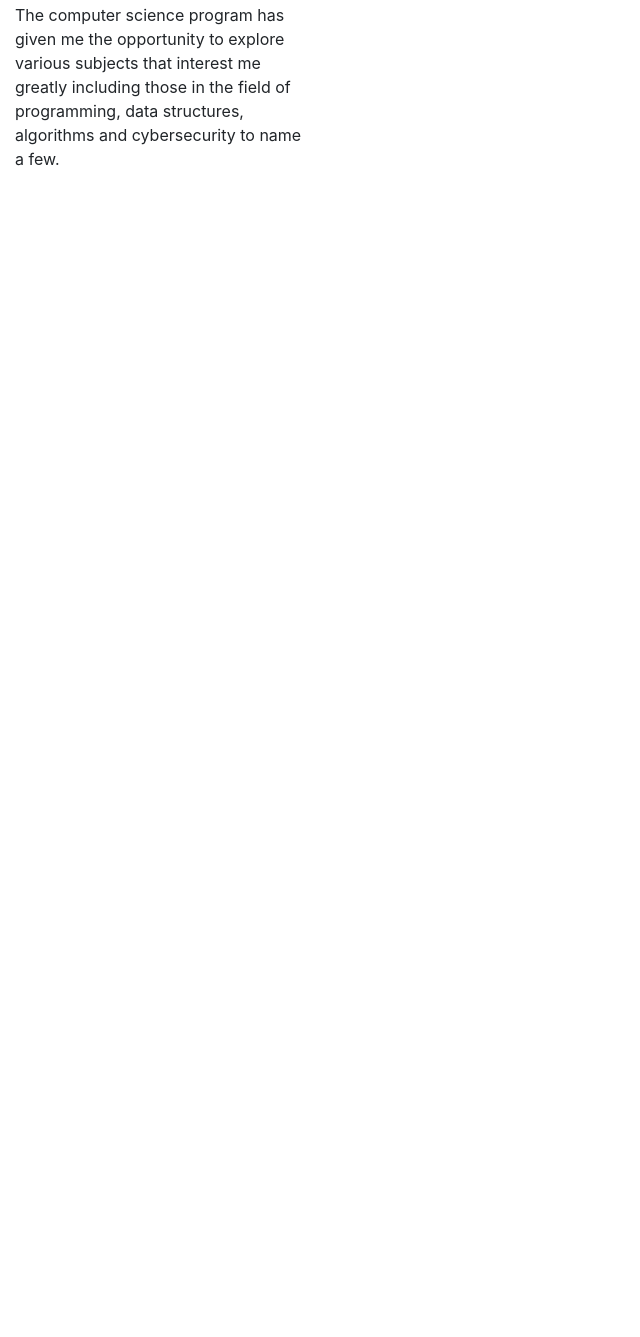
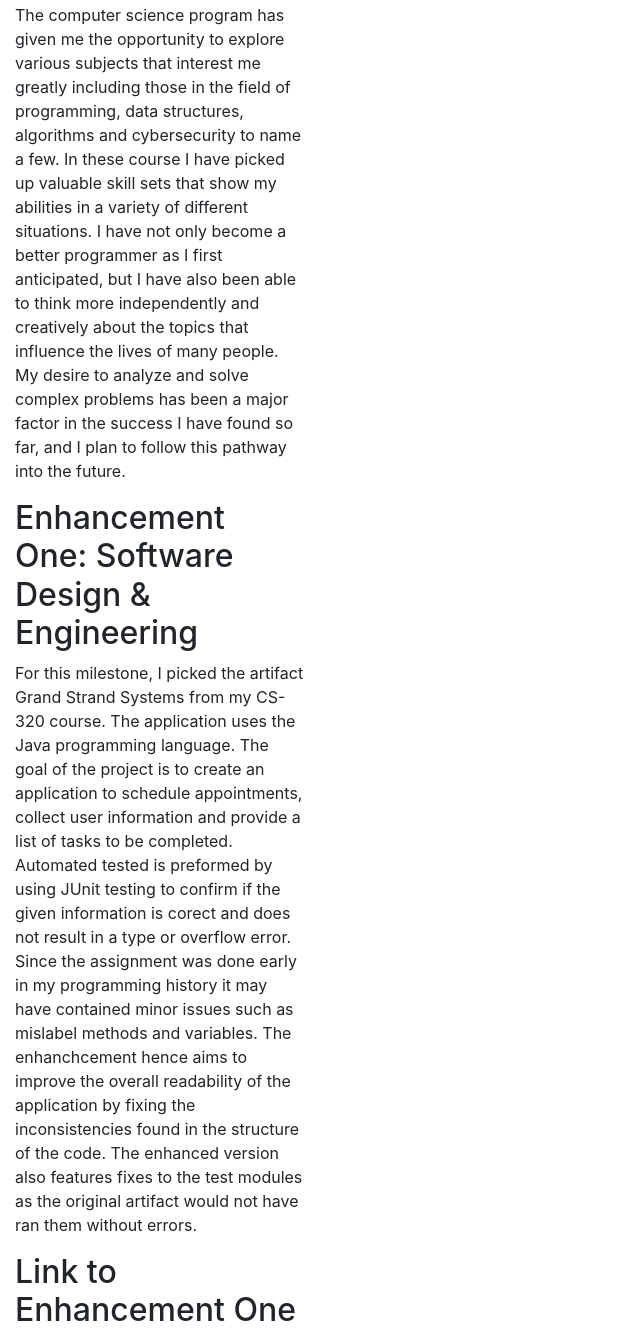
Before and after one commit to SNHU-Juan/SNHU-Juan.github.io, a plain HTML site: page index.html in a window 1280 px wide. Shown: the part 1553-2890 px from the top of the page, without its empty margins (0-640 px from the left). Before the commit the page ends 1740 px from the top, so only its background shows below. Drawn offline with nearby package versions, Linux system fonts and the light colour scheme.

Commit message:
Update index.html

```diff
--- a/index.html
+++ b/index.html
@@ -4,7 +4,7 @@
  <head>
     <meta charset="UTF-8">
     <meta name="viewport" content="width=device-width, initial-scale=1.0">
-    <link rel="icon" href="Pittie.png" type="image/png">
+    <link rel="icon" href="SNHU Logo.jfif" type="image/jfif">
     <title>Home</title>
     <!-- Bootstrap CSS -->
     <link rel="stylesheet" href="https://stackpath.bootstrapcdn.com/bootstrap/4.5.2/css/bootstrap.min.css">
@@ -50,22 +50,27 @@
 
         <br>
 
-        <h2>Reflections:  Computer Science Program & Capstone</h2>
+        <h2>Reflections: Computer Science Program & Capstone</h2>
 
         <p>
-         The start of my academic journey had many challenges I had to overcome as quickly as I was presented to them. As my educational journey at SNHU comes to an end I now reflect on the strides that has brought me to where I am now. I started the computer science program back in 2022. While developing the ePortfolio I found the projects that showcase some of my finder skills and goals I have achieved while completing my coursework. I fondly remember finding it rewarding working through these projects despite having to ask various questions about the material. At first it was confusing to find a solid methodology for solving the problems presented to me, but now I could say I find the process to be very exciting and rewarding in learning about skills that will help throughout my career as a software engineer.
+         The start of my academic journey had many challenges I had to overcome as quickly as I was presented to them. As my educational journey at SNHU comes to an end I now reflect on the strides that has brought me to where I am now. I started the computer science program back in 2022. While developing the ePortfolio I found the projects that showcase some of my finder skills and goals I have achieved while completing my coursework. I fondly remember finding it rewarding working through these projects despite having to ask various questions about the material. At first it was hard and confusing to find a solid methodology for solving the problems presented to me, but now I could say I find the process to be very exciting and rewarding in learning about skills that will help throughout my career as a software engineer.
          </p>
 
          <p>
-          The computer science program has given me the opportunity to explore various subjects that interest me greatly including those in the field of programming, data structures, algorithms and cybersecurity to name a few.
+          The computer science program has given me the opportunity to explore various subjects that interest me greatly including those in the field of programming, data structures, algorithms and cybersecurity to name a few. In these course I have picked up valuable skill sets that show my abilities in a variety of different situations. I have not only become a better programmer as I first anticipated, but I have also been able to think more independently and creatively about the topics that influence the lives of many people. My desire to analyze and solve complex problems has been a major factor in the success I have found so far, and I plan to follow this pathway into the future.
          </p>
 
+         <h2>Enhancement One: Software Design & Engineering</h2>
+
+         <p>
+         For this milestone, I picked the artifact Grand Strand Systems from my CS-320 course. The application uses the Java programming language. The goal of the project is to create an application to schedule appointments, collect user information and provide a list of tasks to be completed. Automated tested is preformed by using JUnit testing to confirm if the given information is corect and does not result in a type or overflow error. Since the assignment was done early in my programming history it may have contained minor issues such as mislabel methods and variables. The enhanchcement hence aims to improve the overall readability of the application by fixing the inconsistencies found in the structure of the code. The enhanced version also features fixes to the test modules as the original artifact would not have ran them without errors.
+         </p>
+
+         <h2>Link to Enhancement One</h2>
+
+         <a href="https://github.com/SNHU-Juan/SNHU-Juan.github.io/tree/main/CS-499-Computer-Science-Capstone-2024-main/CS-499-Computer-Science-Capstone-2024-main"></a>
+
         </div>
-
-
-
-
-
 
 
 <!-- Bootstrap scripts -->
```
